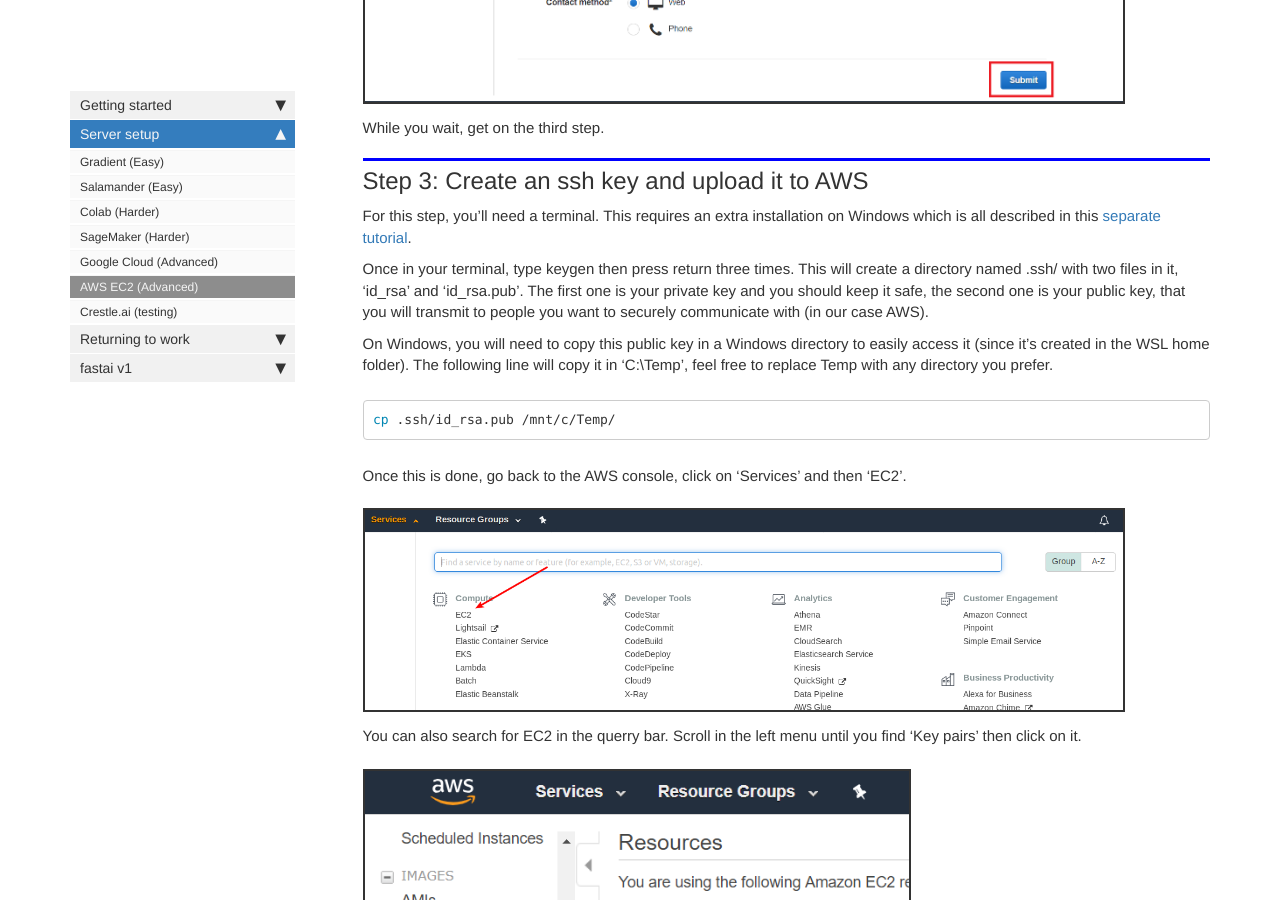
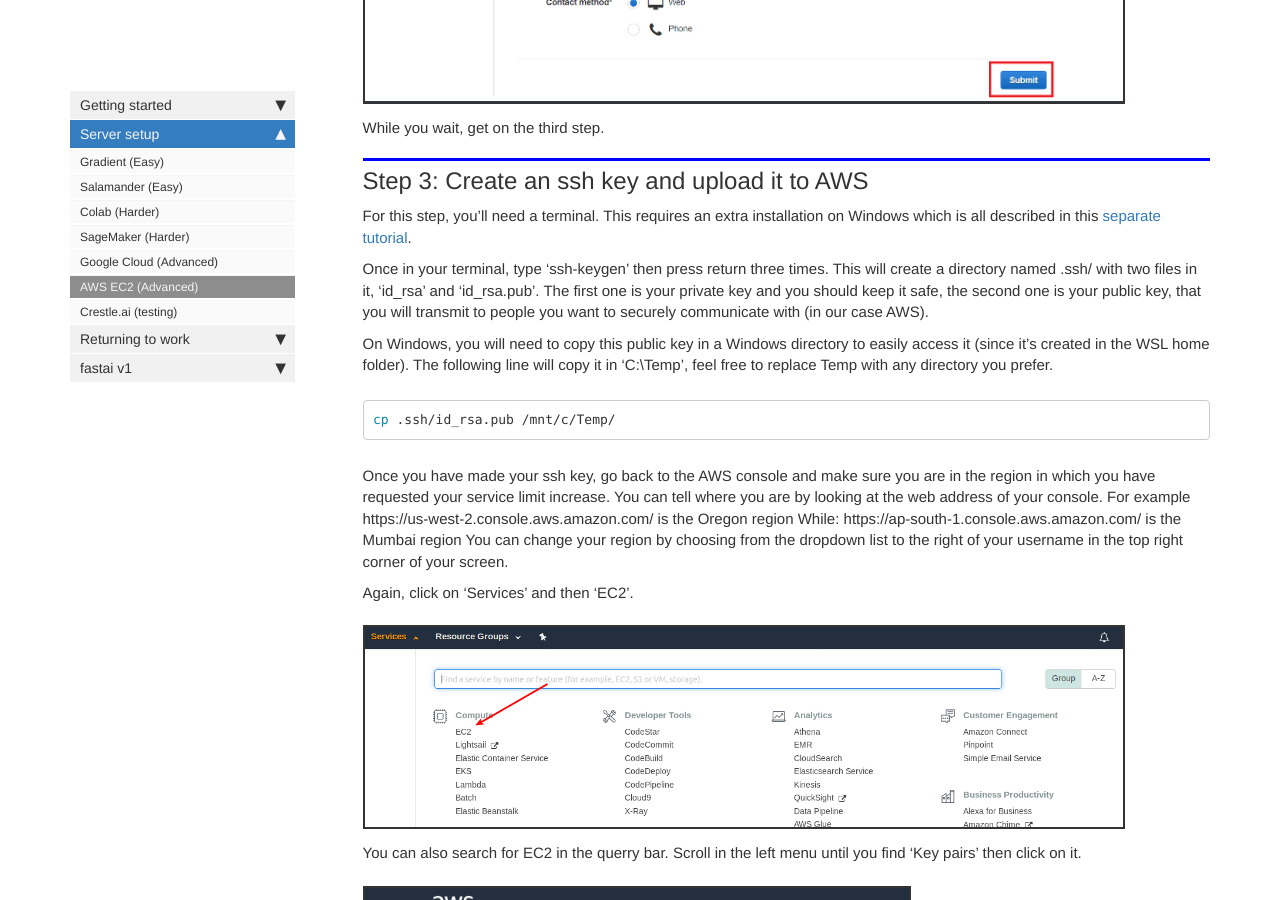
Before and after one commit to tamersalama/course-v3, a Jekyll site: the page built from docs/start_aws.md, in a window 1280 px wide and 900 px high, scrolled down 2697 px. Built offline with Jekyll 4.4.1, drawn with Linux system fonts in a browser that asks for light colours; nearby versions of some CDN libraries; comment, search, counter and statistics services are not loaded; some of the changed text lies outside the part shown.

Commit message:
edit doc start_aws.md: ssh-keygen and check region (#49)
I made two changes:
1) Generating an ssh key requires typing 'ssh-keygen' into terminal (rather than just 'keygen')
2) You have to enter your ssh key into each region to be able to select an existing key pair when you launch an instance. Instructions are added to remind people to do this.

````diff
--- a/docs/start_aws.md
+++ b/docs/start_aws.md
@@ -33,7 +33,7 @@
 
 <img alt="amiubuntu" src="/images/aws/ec2.png" class="screenshot">
 
-Then on the left bar, choose Limits, then scroll trhough the list until you find p2.xlarge. You can skip this step if your limit is already 1 or more, otherwise click on 'Request limit increase'.
+Then on the left bar, choose Limits, then scroll through the list until you find p2.xlarge. You can skip this step if your limit is already 1 or more, otherwise click on 'Request limit increase'.
 
 <img alt="limit" src="/images/aws/request_limit.png" class="screenshot">
 
@@ -51,14 +51,19 @@
 
 For this step, you'll need a terminal. This requires an extra installation on Windows which is all described in this [separate tutorial](/terminal_tutorial.html).
 
-Once in your terminal, type keygen then press return three times. This will create a directory named .ssh/ with two files in it, 'id_rsa' and 'id_rsa.pub'. The first one is your private key and you should keep it safe, the second one is your public key, that you will transmit to people you want to securely communicate with (in our case AWS).
+Once in your terminal, type 'ssh-keygen' then press return three times. This will create a directory named .ssh/ with two files in it, 'id_rsa' and 'id_rsa.pub'. The first one is your private key and you should keep it safe, the second one is your public key, that you will transmit to people you want to securely communicate with (in our case AWS).
 
 On Windows, you will need to copy this public key in a Windows directory to easily access it (since it's created in the WSL home folder). The following line will copy it in 'C:\Temp', feel free to replace Temp with any directory you prefer.
 ``` bash
 cp .ssh/id_rsa.pub /mnt/c/Temp/
 ```
 
-Once this is done, go back to the AWS console, click on 'Services' and then 'EC2'.
+Once you have made your ssh key, go back to the AWS console and make sure you are in the region in which you have requested your service limit increase. You can tell where you are by looking at the web address of your console.
+  For example https://us-west-2.console.aws.amazon.com/ is the Oregon region
+  While:      https://ap-south-1.console.aws.amazon.com/ is the Mumbai region
+You can change your region by choosing from the dropdown list to the right of your username in the top right corner of your screen.
+
+Again, click on 'Services' and then 'EC2'.
 
 <img alt="amiubuntu" src="/images/aws/ec2.png" class="screenshot">
 
````
